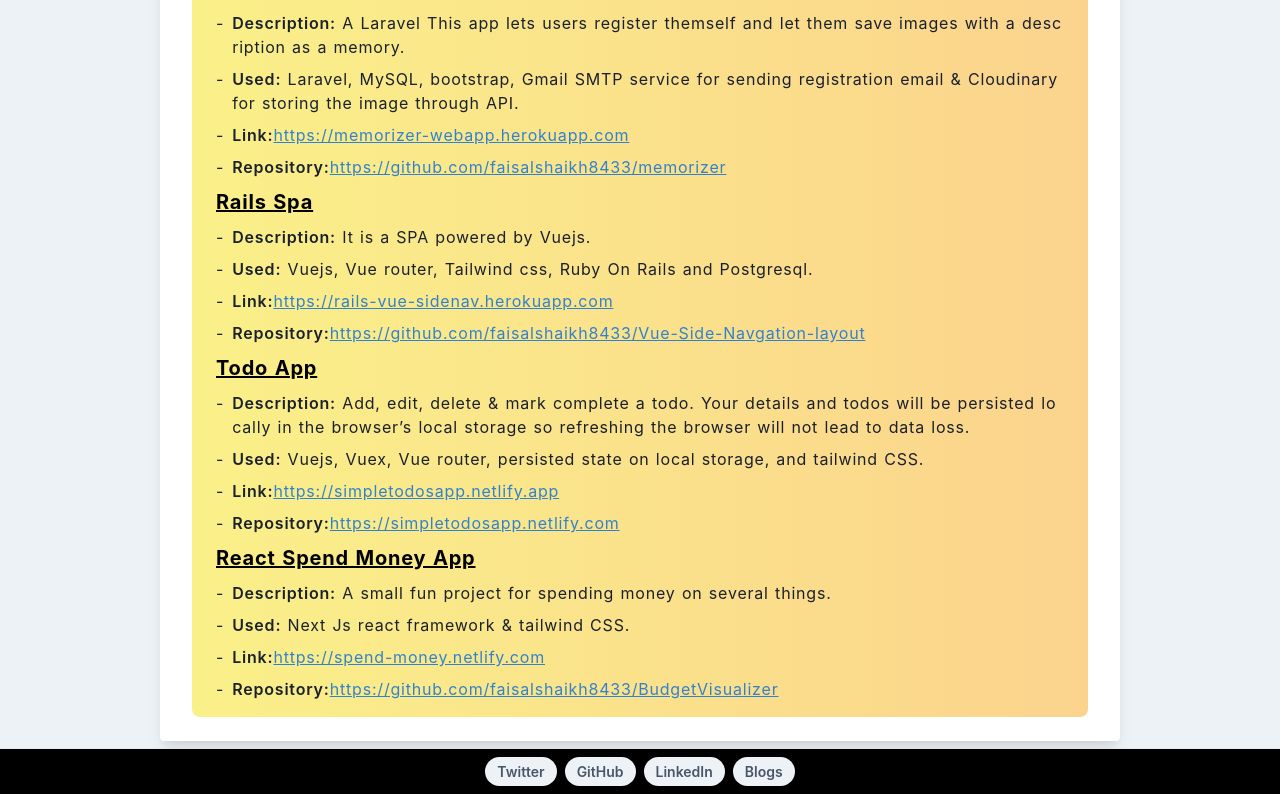
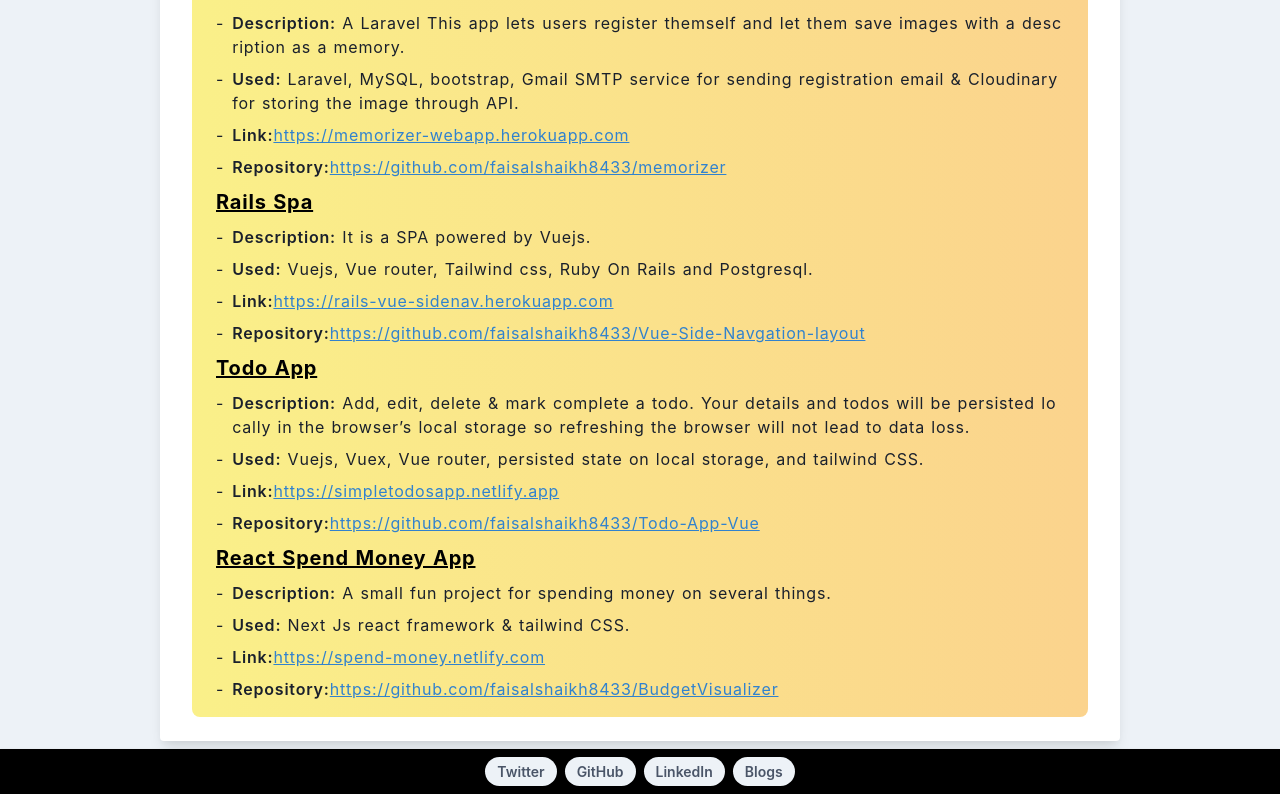
Before and after one commit to faisalshaikh8433/self-website, a Nuxt app: page /projects in a window 1280 px wide. Shown: the part 1787-2581 px from the top of the page. Built offline with nearby package versions, Linux system fonts and the light colour scheme.

Commit message:
fixes hamburger & todo app repository link

```diff
--- a/components/Header.vue
+++ b/components/Header.vue
@@ -20,7 +20,7 @@
 
 		<button @click="toggle" class="pointer-cursor lg:hidden block">
 			<svg
-        class="fill-current text-gray-900"
+				class="fill-current"
 				xmlns="http://www.w3.org/2000/svg"
 				width="20"
 				height="20"
--- a/pages/projects.vue
+++ b/pages/projects.vue
@@ -284,9 +284,9 @@
 					<span class="font-semibold">Repository:</span>
 					<a
 						target="_blank"
-						href="https://simpletodosapp.netlify.com"
+						href="https://github.com/faisalshaikh8433/Todo-App-Vue	"
 						class="underline hover:text-gray-900 text-blue-600"
-						>https://simpletodosapp.netlify.com</a
+						>https://github.com/faisalshaikh8433/Todo-App-Vue</a
 					>
 				</Row>
 				<div class="mx-4 my-2 text-xl font-bold">
```
Lines whose indentation alone changed are shown as unchanged.
